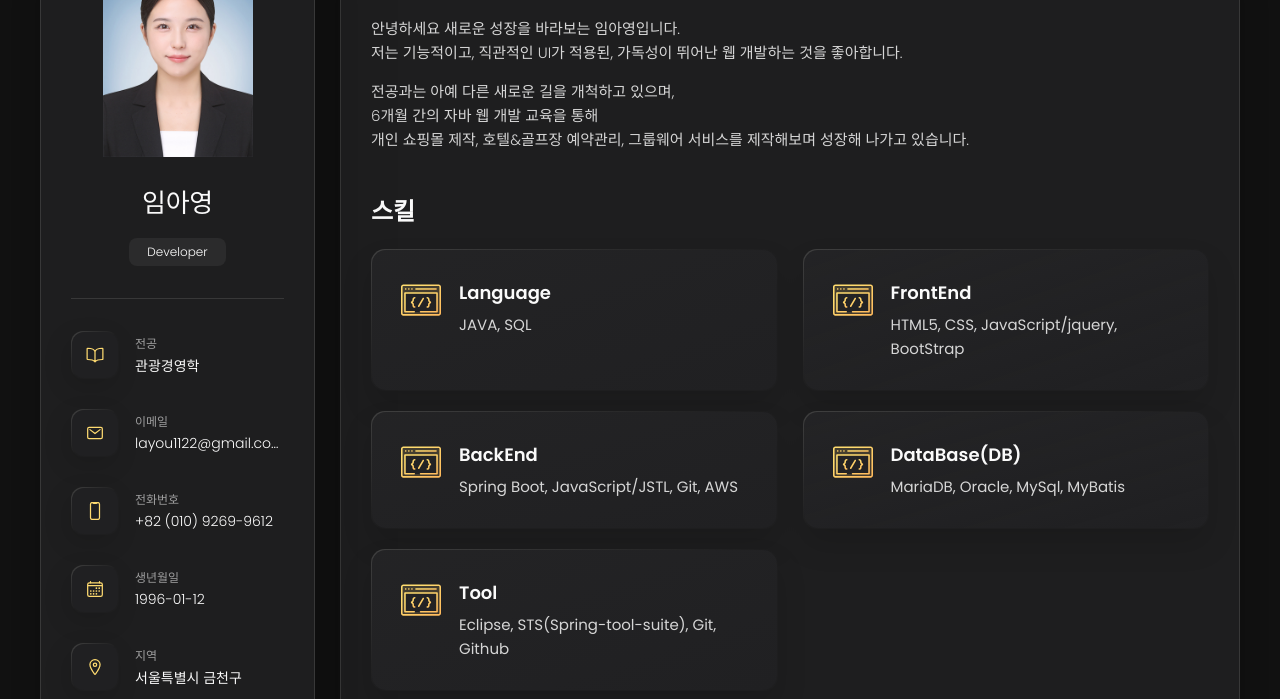
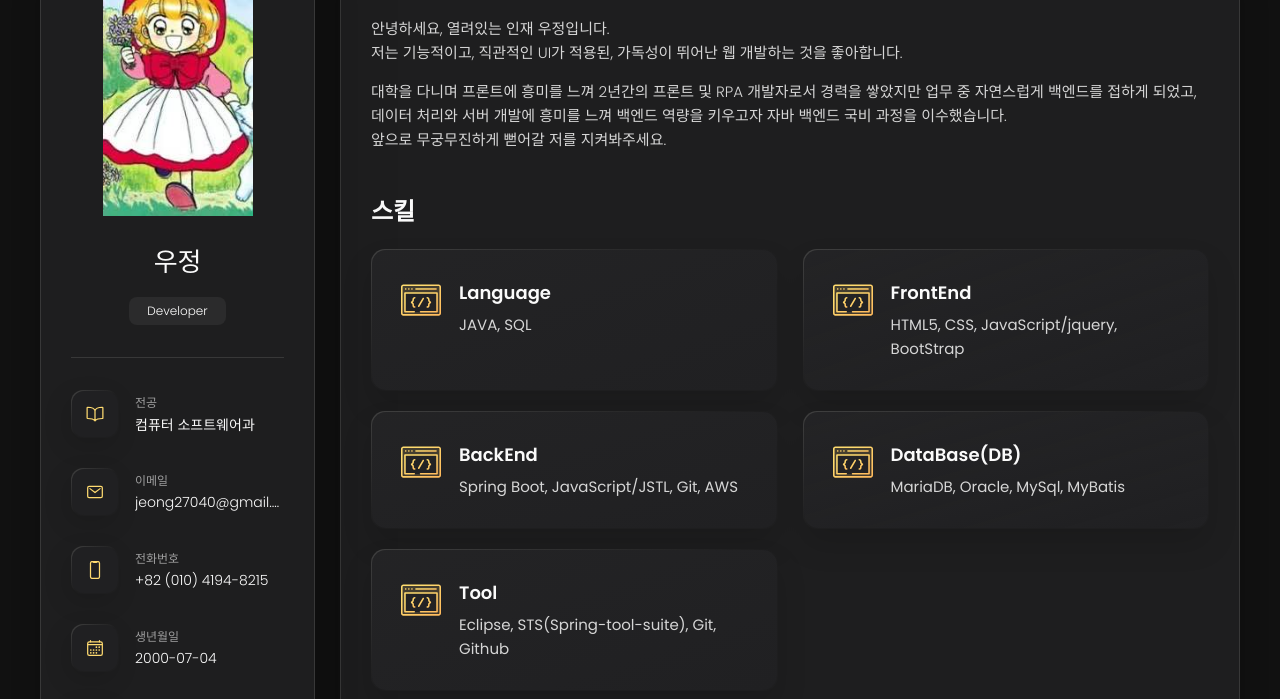
Before and after one commit to Jeooooooong2/Jeooooooong2.github.io, a plain HTML site: page index.html in a window 1280 px wide. Shown: the part 164-863 px from the top of the page. Drawn offline with nearby package versions, Linux system fonts and the light colour scheme.

Commit message:
자기소개 수정 중 - 사진 추가, hello.html 삭제

```diff
--- a/index.html
+++ b/index.html
@@ -42,11 +42,11 @@
       <div class="sidebar-info">
 
         <figure class="avatar-box">
-          <img src="./assets/images/sky.jpg" width="80">
+          <img src="./assets/images/img.jpg" width="80">
         </figure>
 
         <div class="info-content">
-          <h1 class="name" title="YooJeong Kang">임아영</h1>
+          <h1 class="name" title="YooJeong Kang">우정</h1>
           <p class="title">Developer</p>
         </div>
 
@@ -69,7 +69,7 @@
             </div>
             <div class="contact-info">
               <p class="contact-title">전공</p>
-              <address>관광경영학</address>
+              <address>컴퓨터 소프트웨어과</address>
             </div>
           </li>
 
@@ -79,7 +79,7 @@
             </div>
             <div class="contact-info">
               <p class="contact-title">이메일</p>
-              <a href="mailto:layou1122@gmail.com" class="contact-link">layou1122@gmail.com</a>
+              <a href="mailto:layou1122@gmail.com" class="contact-link">jeong27040@gmail.com</a>
             </div>
           </li>
 
@@ -89,7 +89,7 @@
             </div>
             <div class="contact-info">
               <p class="contact-title">전화번호</p>
-              <a href="tel:+8201012345678" class="contact-link">+82 (010) 9269-9612</a>
+              <a href="tel:+8201012345678" class="contact-link">+82 (010) 4194-8215</a>
             </div>
           </li>
 
@@ -99,7 +99,7 @@
             </div>
             <div class="contact-info">
               <p class="contact-title">생년월일</p>
-              <time datetime="1996-00-00">1996-01-12</time>
+              <time datetime="1996-00-00">2000-07-04</time>
             </div>
           </li>
 
@@ -109,7 +109,7 @@
             </div>
             <div class="contact-info">
               <p class="contact-title">지역</p>
-              <address>서울특별시 금천구</address>
+              <address>서울특별시 구로구</address>
             </div>
           </li>
 
@@ -148,7 +148,7 @@
         <ul class="navbar-list">
 
           <li class="navbar-item">
-            <button class="navbar-link  active" data-nav-link>임아영</button>
+            <button class="navbar-link  active" data-nav-link>우정</button>
           </li>
 
           <li class="navbar-item">
@@ -187,15 +187,16 @@
 
         <section class="about-text">
           <p>
-            안녕하세요 새로운 성장을 바라보는 임아영입니다.<br>
+            안녕하세요, 열려있는 인재 우정입니다.<br>
             저는 기능적이고, 직관적인 UI가 적용된, 가독성이 뛰어난 웹 개발하는 것을 좋아합니다.
           </p>
 
           <p>
-            전공과는 아예 다른 새로운 길을 개척하고 있으며,<br>
-	    	    6개월 간의 자바 웹 개발 교육을 통해<br>
-            개인 쇼핑몰 제작, 호텔&골프장 예약관리, 그룹웨어 서비스를 제작해보며
-            성장해 나가고 있습니다.
+            대학을 다니며 프론트에 흥미를 느껴 2년간의 프론트 및 RPA 개발자로서 경력을 쌓았지만
+	    	업무 중 자연스럽게 백엔드를 접하게 되었고,
+	    	데이터 처리와 서버 개발에 흥미를 느껴 백엔드 역량을 키우고자 자바 백엔드 국비 과정을 이수했습니다.
+	    	<br>
+	    	앞으로 무궁무진하게 뻗어갈 저를 지켜봐주세요.
           </p>
         </section>
 
```
Also changed, not shown: hello.html (deleted, +0 -5 lines), assets/images/img.jpg (added).
